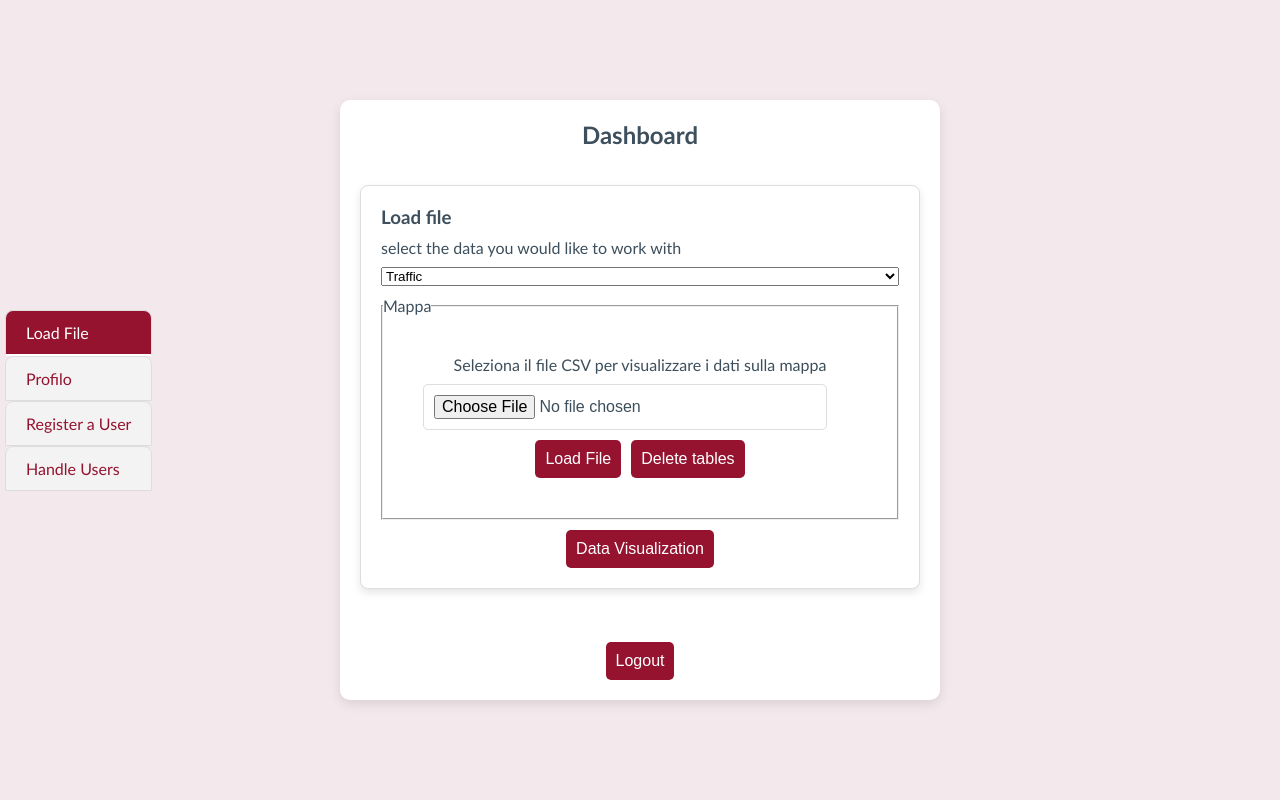
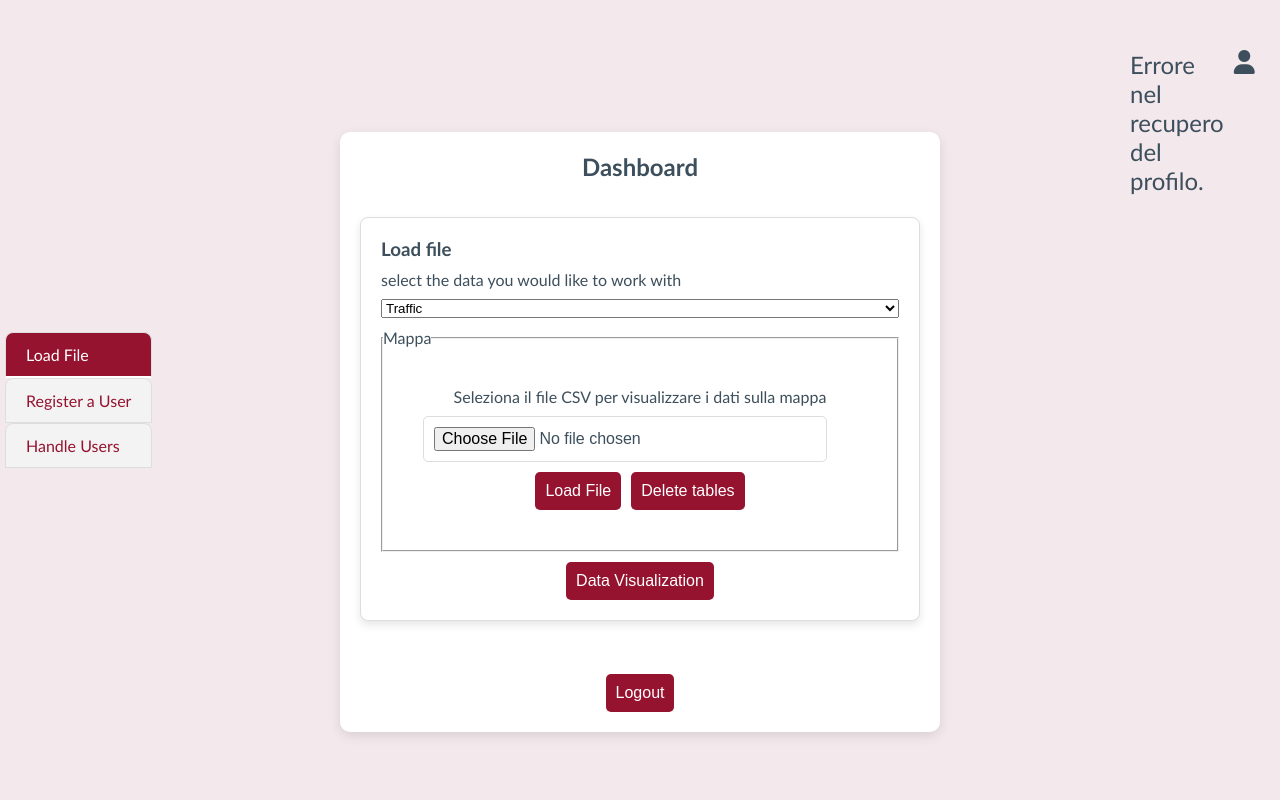
Before and after one commit to AndreaZavatta/tesi_zavatta, a PHP site: page /dashboard/dashboard.php in a window 1280 px wide. Run offline with PHP 8.4, Linux system fonts and the light colour scheme; the visitor is signed in with stand-in values (Sample User, id 1); data that the repository does not hold is empty.

Commit message:
move profile section right up

```diff
--- a/project/dashboard/dashboard.php
+++ b/project/dashboard/dashboard.php
@@ -14,14 +14,39 @@
     <script src="dashboard.js" defer></script> <!-- Collegamento al file JS separato -->
 </head>
 <body>
+    <?php if (isset($_SESSION['admin_id'])): ?>
+        <div class="profile_section">
+                <p>
+                    <?php
+                        $adminId = $_SESSION['admin_id'];
+                        $query = "SELECT username FROM admin WHERE id = ?";
+                        $stmt = $connection->prepare($query);
+                        $stmt->bind_param('i', $adminId);
+                        $stmt->execute();
+                        $result = $stmt->get_result();
+
+                        if ($result->num_rows > 0) {
+                            $row = $result->fetch_assoc();
+                            echo htmlspecialchars($row['username']);
+                        } else {
+                            echo "Errore nel recupero del profilo.";
+                        }
+
+                        $stmt->close();
+                        $connection->close();
+                    ?>
+                </p>
+            <i class="fas fa-user"></i>
+        </div>
+    <?php endif; ?>
     <div class="tab-container">
         <span class="tab" onclick="showTab(0)">Load File</span>
-        <span class="tab" onclick="showTab(1)">Profilo</span>
         <!--<span class="tab" onclick="showTab(2)">Cambia Password</span>-->
-        <span class="tab" onclick="showTab(2)">Register a User</span>
-        <span class="tab" onclick="showTab(3)">Handle Users</span>
+        <span class="tab" onclick="showTab(1)">Register a User</span>
+        <span class="tab" onclick="showTab(2)">Handle Users</span>
     </div>
     <div class="center_column cover_full">
+
         <div class="container">
             <h2>Dashboard</h2>
 
@@ -74,31 +99,6 @@
                     </fieldset>
                     <button onclick="window.location.href='../votazioni/';" class="data_visualization_button" id="visualization_button_votazioni">Data Visualization</button>
                     <button onclick="window.location.href='../';" class="data_visualization_button" id="visualization_button_traffic">Data Visualization</button>
-                </div>
-
-                <!-- Tab contenuto: Profilo -->
-                <div class="tab-content">
-                    <h3>Il tuo profilo</h3>
-                    <p>Username:
-                        <?php
-                            $adminId = $_SESSION['admin_id'];
-                            $query = "SELECT username FROM admin WHERE id = ?";
-                            $stmt = $connection->prepare($query);
-                            $stmt->bind_param('i', $adminId);
-                            $stmt->execute();
-                            $result = $stmt->get_result();
-
-                            if ($result->num_rows > 0) {
-                                $row = $result->fetch_assoc();
-                                echo htmlspecialchars($row['username']);
-                            } else {
-                                echo "Errore nel recupero del profilo.";
-                            }
-
-                            $stmt->close();
-                            $connection->close();
-                        ?>
-                    </p>
                 </div>
                 <!--
                 <div class="tab-content">
@@ -181,7 +181,9 @@
                 </div>
             <?php endif; ?>
         </div>
+
     </div>
+
     <div id="modalOverlay" class="modal-overlay" onclick="closeEditModal()"></div>
     <div id="editUsernameModal" class="modal" style="display: none;">
         <div class="modal-content">
--- a/project/dashboard/dashboard_style.css
+++ b/project/dashboard/dashboard_style.css
@@ -16,13 +16,26 @@
 	color: #3d4f5c; /* Dark gray text color for readability */
 }
 
+.profile_section {
+	margin-right: 30px;
+	padding: 30px;
+	width: 150px;
+	height: 40px;
+	float: right;
+	display: flex;
+	gap: 10px;
+	font-size: 24px;
+	margin-top: 20px;
+	cursor: pointer;
+}
+
 #upload-form {
 	padding: 40px;
 }
 
 .cover_full {
 	width: 100%;
-	height: 100%;
+	height: 88%;
 }
 
 .center_column {
```
